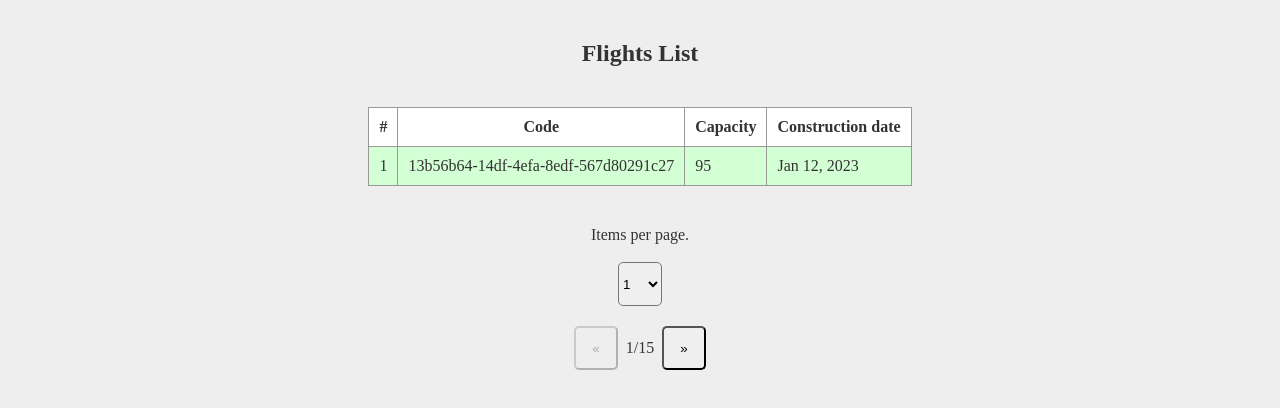
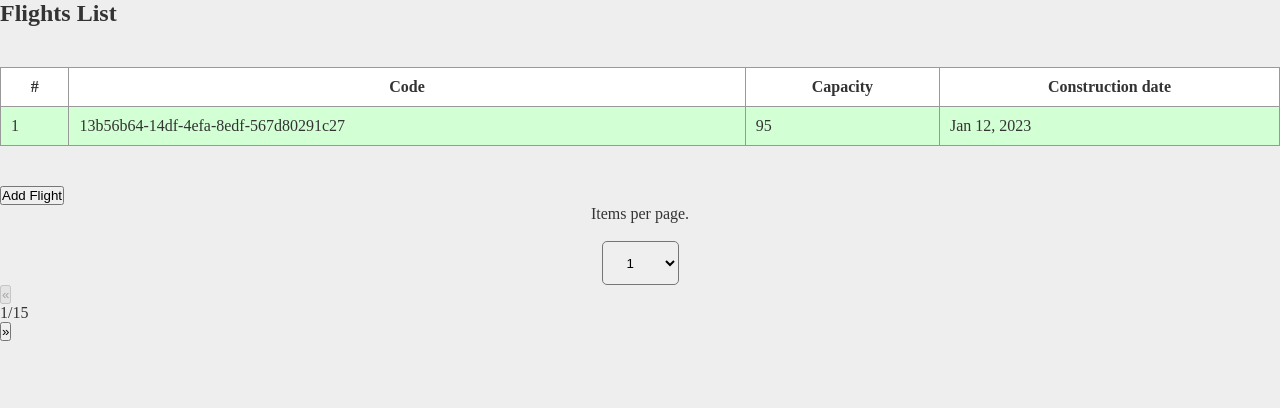
Before and after one commit to Armando284/flights, an Angular app: page /flights/page/1/perPage/1 in a window 1280 px wide. Shown: the top 408 px of the page. Built offline with nearby package versions, Linux system fonts and the light colour scheme.

Commit message:
Adding create flights link to flights list

```diff
--- a/src/app/components/flights/flights.component.html
+++ b/src/app/components/flights/flights.component.html
@@ -1,6 +1,6 @@
 <section id="flights">
   <h1>Flights List</h1>
-  <div *ngIf="flights.length > 0; else noFlights">
+  <div class="list" *ngIf="flights.length > 0; else noFlights">
     <table>
       <tr>
         <th>#</th>
@@ -19,6 +19,9 @@
         <td>{{ flight.constructionDate | date }}</td>
       </tr>
     </table>
+  </div>
+  <div class="button-group button-right">
+    <button (pointerdown)="addFlights()">Add Flight</button>
   </div>
   <div class="per-pages">
     <label for="perPage">Items per page.</label>
--- a/src/app/components/flights/flights.component.scss
+++ b/src/app/components/flights/flights.component.scss
@@ -1,8 +1,5 @@
-#flights {
-  margin: 40px;
-  display: flex;
-  flex-direction: column;
-  align-items: center;
+div.list {
+  width: 100%;
 }
 
 table,
@@ -13,7 +10,8 @@ td {
 }
 
 table {
-  margin: 40px;
+  width: 100%;
+  margin: 40px 0;
   background: var(--bg-secondary);
 }
 
@@ -52,30 +50,7 @@ tr.row-data {
   select {
     height: 44px;
     min-width: 44px;
-    padding: 10px, 20px;
+    padding: 10px 20px;
     border-radius: 5px;
   }
 }
-
-.button-group {
-  margin: 20px;
-  display: flex;
-
-  button,
-  .pager {
-    height: 44px;
-    min-width: 44px;
-    padding: 10px, 20px;
-    border-radius: 5px;
-  }
-
-  button {
-    cursor: pointer;
-  }
-
-  .pager {
-    display: flex;
-    align-items: center;
-    justify-content: center;
-  }
-}
--- a/src/app/components/flights/flights.component.ts
+++ b/src/app/components/flights/flights.component.ts
@@ -81,4 +81,8 @@ export class FlightsComponent {
     if (this.page > Math.ceil(this.totalFlights / this.perPage)) this.page = 1;
     this.navigate();
   }
+
+  addFlights() {
+    this._router.navigate(['/flights', 'create']);
+  }
 }
```
